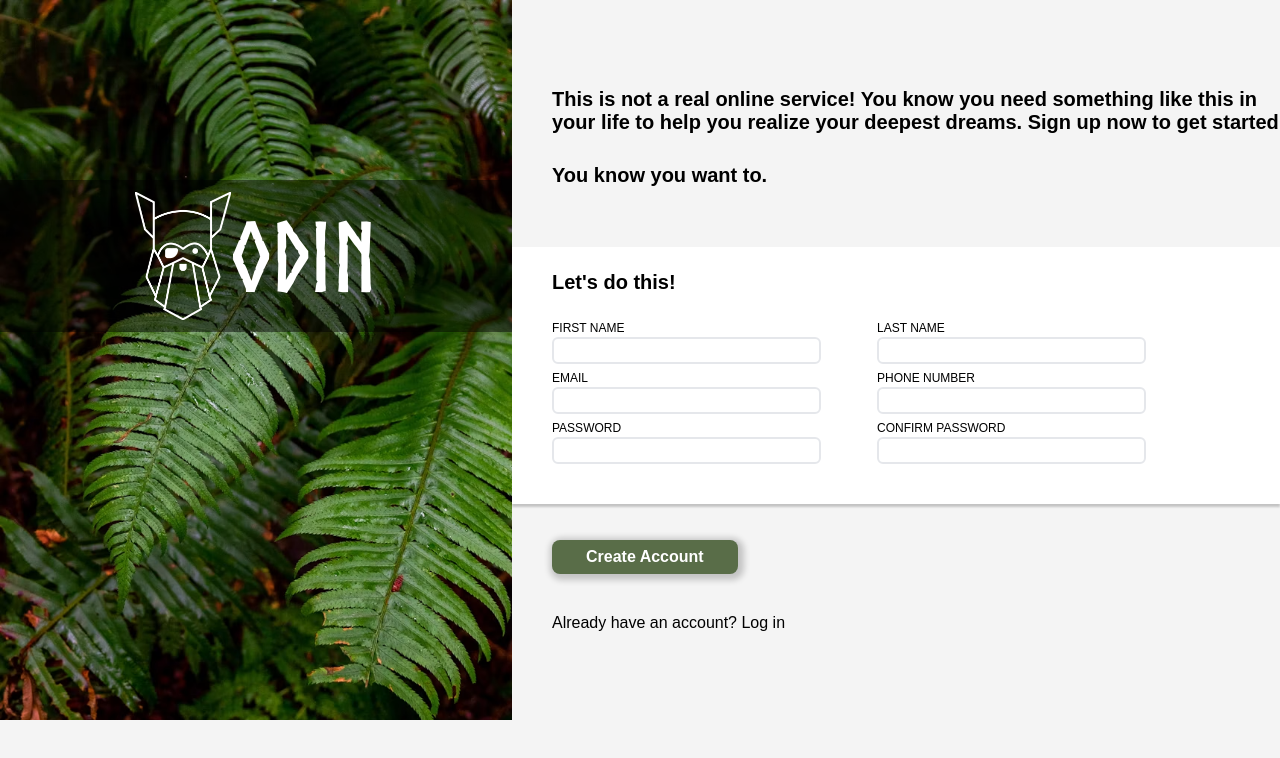
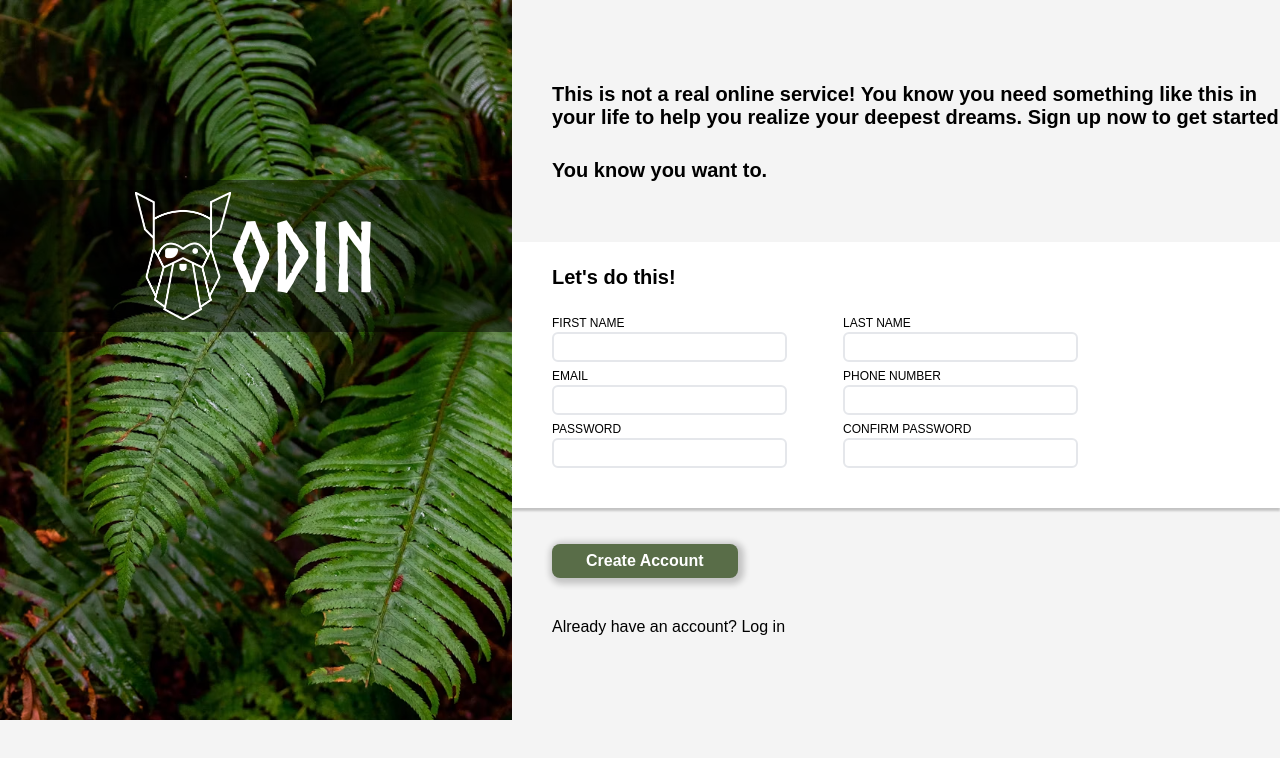
Before and after one commit to BLUE-Dino-Bailey/odin-sign-up-form, a plain HTML site: page index.html in a window 1280 px wide. Drawn offline with Linux system fonts and the light colour scheme.

Commit message:
Final cosmetic changes

```diff
--- a/css/style.css
+++ b/css/style.css
@@ -24,6 +24,7 @@
     flex-direction: row;
     height: 720px;
     overflow:hidden;
+    font-weight: 100;
 }
 
 main-section > div{
@@ -122,8 +123,9 @@
 input{
     border: 2px solid #E5E7EB;
     border-radius: 6px;
-    font-size: 16;
+    font-size: 16px;
     font-weight: 100;
+    padding: 4px 12px;
     transition: all 0.3s ease;
 }
 
```
